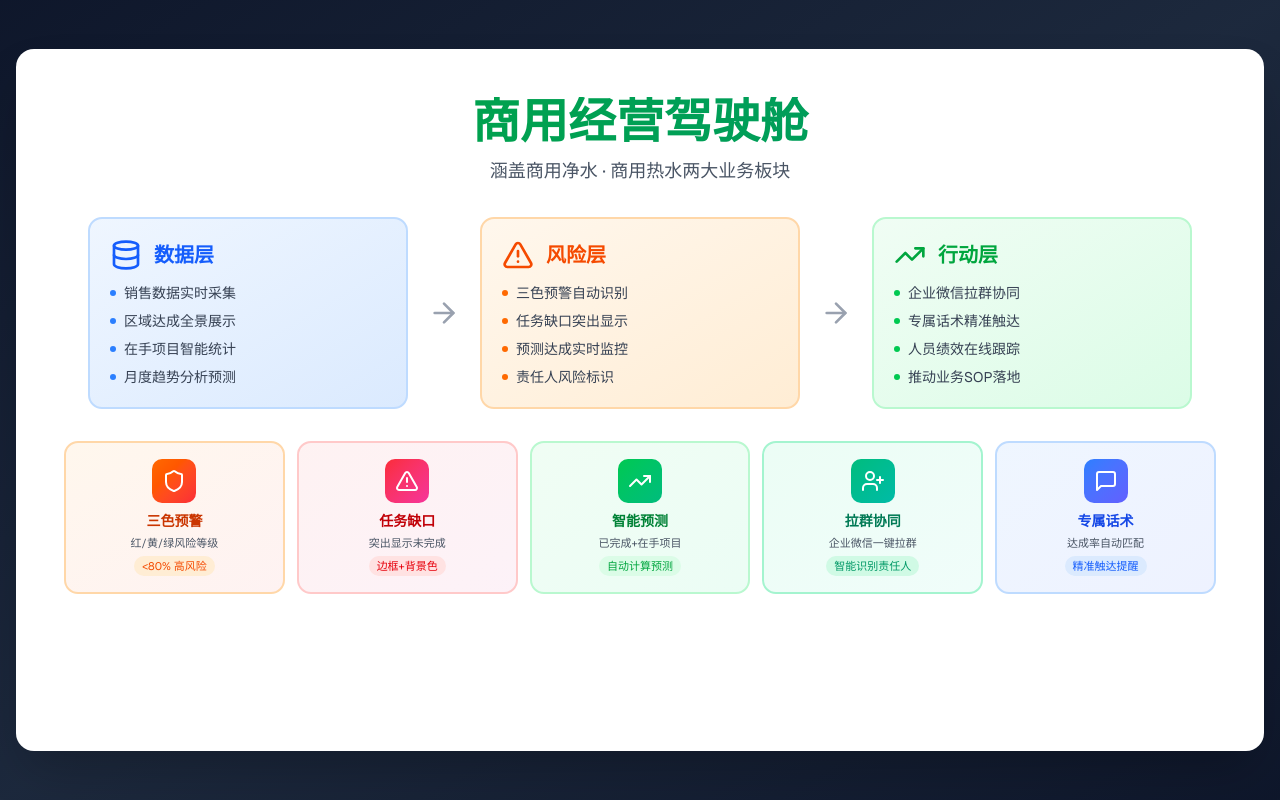
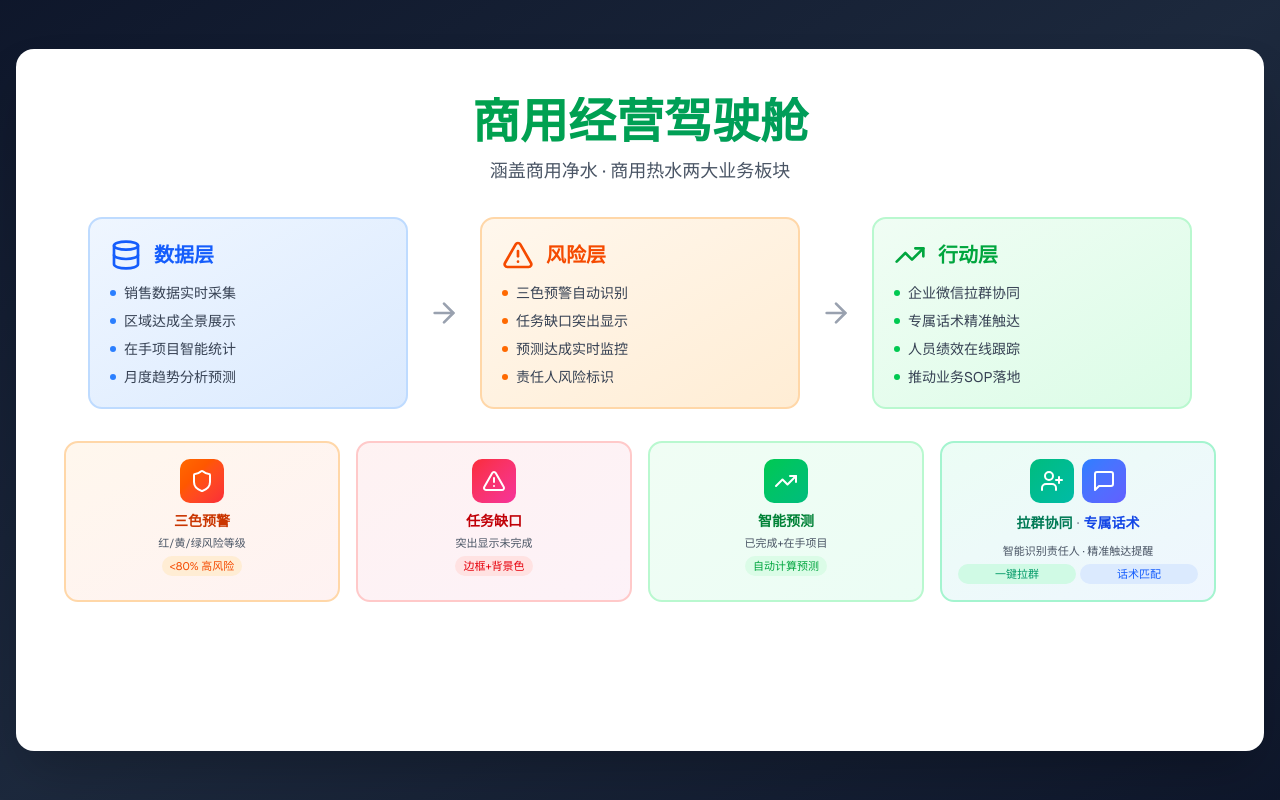
Before and after one commit to navylee1990/coze_jsc, a Next.js app: page /ppt in a window 1280 px wide. Built offline with nearby package versions, Linux system fonts and the light colour scheme.

Commit message:
feat: 合并拉群协同和专属话术为一个功能卡片

```diff
--- a/src/app/ppt/page.tsx
+++ b/src/app/ppt/page.tsx
@@ -110,8 +110,8 @@ export default function PPTPage() {
             </div>
           </div>
 
-          {/* 五大核心特色 */}
-          <div className="grid grid-cols-5 gap-3">
+          {/* 四大核心特色 */}
+          <div className="grid grid-cols-4 gap-4">
             {/* 三色预警 */}
             <div className="bg-gradient-to-br from-orange-50 to-red-50 rounded-xl p-4 border-2 border-orange-200">
               <div className="flex flex-col items-center text-center">
@@ -160,34 +160,32 @@ export default function PPTPage() {
               </div>
             </div>
 
-            {/* 企业微信拉群 */}
-            <div className="bg-gradient-to-br from-emerald-50 to-teal-50 rounded-xl p-4 border-2 border-emerald-200">
+            {/* 拉群协同 & 专属话术 */}
+            <div className="bg-gradient-to-br from-emerald-50 to-blue-50 rounded-xl p-4 border-2 border-emerald-200">
               <div className="flex flex-col items-center text-center">
-                <div className="p-2.5 bg-gradient-to-br from-emerald-500 to-teal-500 rounded-lg mb-2">
-                  <UserPlus className="w-6 h-6 text-white" />
+                <div className="flex gap-2 mb-2">
+                  <div className="p-2.5 bg-gradient-to-br from-emerald-500 to-teal-500 rounded-lg">
+                    <UserPlus className="w-6 h-6 text-white" />
+                  </div>
+                  <div className="p-2.5 bg-gradient-to-br from-blue-500 to-indigo-500 rounded-lg">
+                    <MessageSquare className="w-6 h-6 text-white" />
+                  </div>
                 </div>
-                <div className="flex items-center gap-1 mb-1">
+                <div className="flex items-center gap-1 mb-2">
                   <h3 className="text-sm font-bold text-emerald-700">拉群协同</h3>
-                </div>
-                <div className="text-[11px] text-gray-600 mb-1">企业微信一键拉群</div>
-                <div className="text-[11px] text-emerald-600 bg-emerald-100 px-2 py-0.5 rounded-full">
-                  智能识别责任人
-                </div>
-              </div>
-            </div>
-
-            {/* 专属话术 */}
-            <div className="bg-gradient-to-br from-blue-50 to-indigo-50 rounded-xl p-4 border-2 border-blue-200">
-              <div className="flex flex-col items-center text-center">
-                <div className="p-2.5 bg-gradient-to-br from-blue-500 to-indigo-500 rounded-lg mb-2">
-                  <MessageSquare className="w-6 h-6 text-white" />
-                </div>
-                <div className="flex items-center gap-1 mb-1">
+                  <span className="text-gray-400">·</span>
                   <h3 className="text-sm font-bold text-blue-700">专属话术</h3>
                 </div>
-                <div className="text-[11px] text-gray-600 mb-1">达成率自动匹配</div>
-                <div className="text-[11px] text-blue-600 bg-blue-100 px-2 py-0.5 rounded-full">
-                  精准触达提醒
+                <div className="w-full space-y-2">
+                  <div className="text-[11px] text-gray-600 mb-1">智能识别责任人 · 精准触达提醒</div>
+                  <div className="flex gap-1">
+                    <span className="text-[11px] text-emerald-600 bg-emerald-100 px-2 py-0.5 rounded-full flex-1">
+                      一键拉群
+                    </span>
+                    <span className="text-[11px] text-blue-600 bg-blue-100 px-2 py-0.5 rounded-full flex-1">
+                      话术匹配
+                    </span>
+                  </div>
                 </div>
               </div>
             </div>
```
